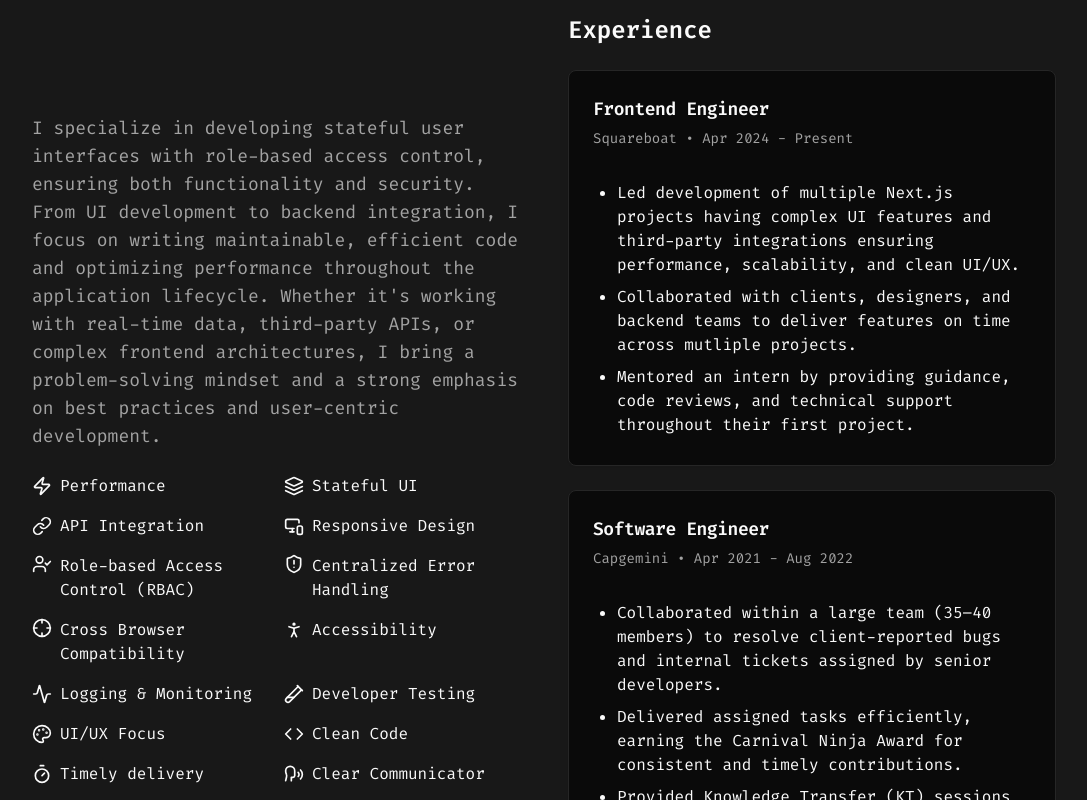
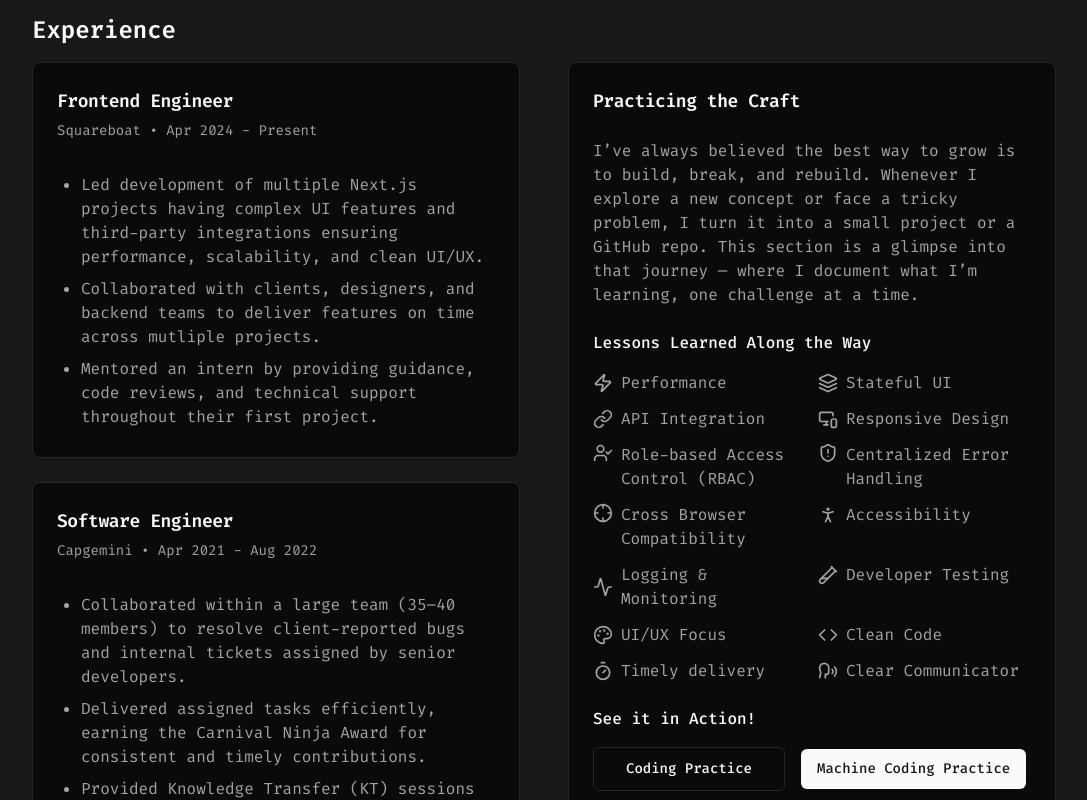
Before and after one commit to NileshRE/portfolio, a Next.js app: page / in a window 1280 px wide. Shown: the part 940-1740 px from the top of the page, without its empty margins (96-1183 px from the left). Built offline with nearby package versions, Linux system fonts and the light colour scheme.

Commit message:
Reorder sections in Portfolio and enhance AboutMeSection with new content and links

```diff
--- a/app/page.tsx
+++ b/app/page.tsx
@@ -17,9 +17,9 @@ export default function Portfolio() {
       <HeroSection />
       <AboutMeSection />
       <ProjectsSection />
+      <AchievementSection />
+      <CertificateSection />
       <SkillsSection />
-      <CertificateSection />
-      <AchievementSection />
       <Chat />
       <UXSection />
       <ContactSection />
--- a/components/AboutMeSection.tsx
+++ b/components/AboutMeSection.tsx
@@ -5,13 +5,13 @@ import {
   CardHeader,
   CardTitle,
 } from "@/components/ui/card";
-import { experience } from "@/lib/constants";
+import { experience, links } from "@/lib/constants";
 import {
   Activity,
   Code,
   Crosshair,
   Layers,
-  Link,
+  LinkIcon,
   MonitorSmartphone,
   Palette,
   PersonStanding,
@@ -22,27 +22,58 @@ import {
   UserCheck,
   Zap,
 } from "lucide-react";
+import Link from "next/link";
+import { Button } from "./ui/button";
 
 const AboutMeSection = () => {
-const iconClass ="h-5 w-5 text-primary shrink-0"
+  const iconClass = "h-5 w-5 text-muted-foreground shrink-0";
   return (
     <section id="about" className="py-16 px-4 bg-muted/50 scroll-mt-24">
       <div className="container mx-auto">
         <div className="max-w-5xl mx-auto">
           <h2 className="header2">About Me</h2>
-          <div className="grid md:grid-cols-2 gap-12 items-center">
-            <div>
-              <p className="text-lg mb-6 text-muted-foreground">
-                I specialize in developing stateful user interfaces with
-                role-based access control, ensuring both functionality and
-                security. From UI development to backend integration, I focus on
-                writing maintainable, efficient code and optimizing performance
-                throughout the application lifecycle. Whether it&apos;s working
-                with real-time data, third-party APIs, or complex frontend
-                architectures, I bring a problem-solving mindset and a strong
-                emphasis on best practices and user-centric development.
+          <h3 className="text-2xl font-semibold mb-4">Experience</h3>
+          <div className="grid md:grid-cols-2 gap-x-12 items-start">
+            <div className="space-y-6">
+              {experience.map((exp, index) => (
+                <Card key={index}>
+                  <CardHeader>
+                    <CardTitle className="text-lg">{exp.title}</CardTitle>
+                    <CardDescription>
+                      {exp.company} • {exp.period}
+                    </CardDescription>
+                  </CardHeader>
+                  <CardContent>
+                    {exp?.description?.map((line, index) => (
+                      <ul
+                        className="list-disc pl-6 mt-2 text-muted-foreground"
+                        key={index}
+                      >
+                        <li key={index} className="mb-1">
+                          {line}
+                        </li>
+                      </ul>
+                    ))}
+                  </CardContent>
+                </Card>
+              ))}
+            </div>
+            <Card className="mt-6 md:mt-0">
+              <CardHeader>
+                <CardTitle className="text-lg"> Practicing the Craft</CardTitle>
+              </CardHeader>
+              <CardContent>
+                <p className="text-muted-foreground mb-6">
+                  I’ve always believed the best way to grow is to build, break,
+                  and rebuild. Whenever I explore a new concept or face a tricky
+                  problem, I turn it into a small project or a GitHub repo. This
+                  section is a glimpse into that journey — where I document what
+                  I’m learning, one challenge at a time.
                 </p>
-              <div className="grid grid-cols-2 gap-4 items-start">
+                <h2 className="text-base font-medium my-4 text-left">
+                  Lessons Learned Along the Way
+                </h2>
+                <div className="grid grid-cols-2 gap-3 items-start mb-6 text-muted-foreground">
                   <div className="flex items-center space-x-2">
                     <Zap className={iconClass} />
                     <span>Performance</span>
@@ -52,7 +83,7 @@ const iconClass ="h-5 w-5 text-primary shrink-0"
                     <span>Stateful UI</span>
                   </div>
                   <div className="flex items-center space-x-2">
-                  <Link className={iconClass} />
+                    <LinkIcon className={iconClass} />
                     <span>API Integration</span>
                   </div>
                   <div className="flex items-center space-x-2">
@@ -100,29 +131,31 @@ const iconClass ="h-5 w-5 text-primary shrink-0"
                     <span>Clear Communicator</span>
                   </div>
                 </div>
+                <h2 className="text-base font-medium my-4 text-left">
+                  See it in Action!
+                </h2>
+                <div className="flex flex-col md:flex-row gap-4 items-center">
+                  <Button size="lg" variant="outline" asChild>
+                    <Link
+                      href={links.codingGH}
+                      target="_blank"
+                      rel="noopener noreferrer"
+                    >
+                      Coding Practice
+                    </Link>
+                  </Button>
+                  <Button asChild>
+                    <Link
+                      href={links.machineCodGH}
+                      target="_blank"
+                      rel="noopener noreferrer"
+                    >
+                      Machine Coding Practice
+                    </Link>
+                  </Button>
                 </div>
-            <div className="space-y-6">
-              <h3 className="text-2xl font-semibold mb-4">Experience</h3>
-              {experience.map((exp, index) => (
-                <Card key={index}>
-                  <CardHeader>
-                    <CardTitle className="text-lg">{exp.title}</CardTitle>
-                    <CardDescription>
-                      {exp.company} • {exp.period}
-                    </CardDescription>
-                  </CardHeader>
-                  <CardContent>
-                    {exp?.description?.map((line, index) => (
-                      <ul className="list-disc pl-6 mt-2" key={index}>
-                        <li key={index} className="mb-1">
-                          {line}
-                        </li>
-                      </ul>
-                    ))}
               </CardContent>
             </Card>
-              ))}
-            </div>
           </div>
         </div>
       </div>
--- a/components/ProjectsSection.tsx
+++ b/components/ProjectsSection.tsx
@@ -104,10 +104,12 @@ const ProjectsSection = () => {
                       <ul className="list-outside list-disc">
                         {prob?.problems?.map((detail) => (
                           <li key={detail?.title} className="block mb-2">
-                            <span className="font-semibold text-xl my-2 inline-block">
+                            <span className="font-semibold text-lg my-2 inline-block">
                               {detail?.title}:{" "}
                             </span>
-                            {detail?.desc}
+                            <span className="text-muted-foreground inline-block">
+                              {detail?.desc}
+                            </span>
                           </li>
                         ))}
                       </ul>
--- a/lib/constants.ts
+++ b/lib/constants.ts
@@ -153,6 +153,8 @@ const certificates = [
 
 const links = {
   github: "https://github.com/NileshRE",
+  codingGH: "https://github.com/NileshRE/Coding_Practice",
+  machineCodGH: "https://github.com/NileshRE/Machine-Coding-Q-s",
   mail: "mailto:19nilesh.kumar@gmail.com",
   linkedin: "https://www.linkedin.com/in/nileshkumar19/",
   wordpress: "https://innilesh87e.wordpress.com/",
```
Lines whose indentation alone changed are shown as unchanged.
